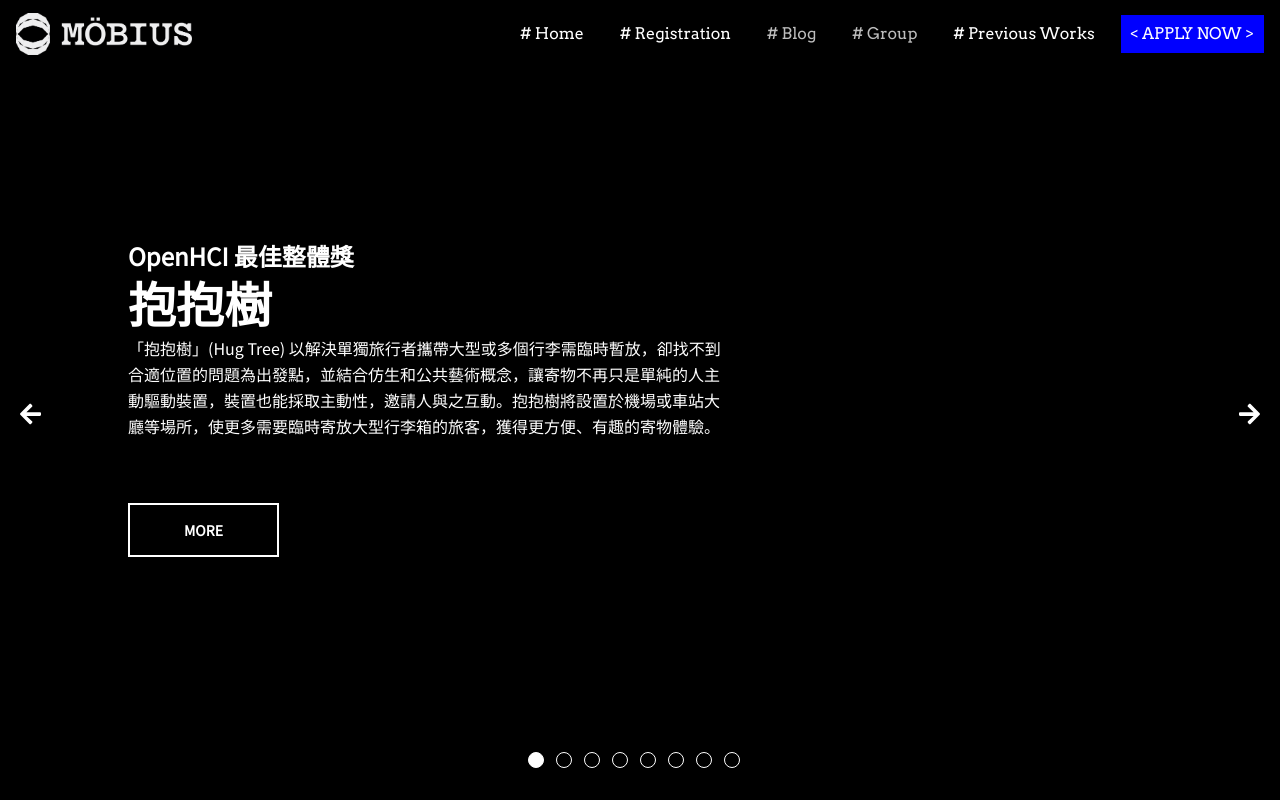
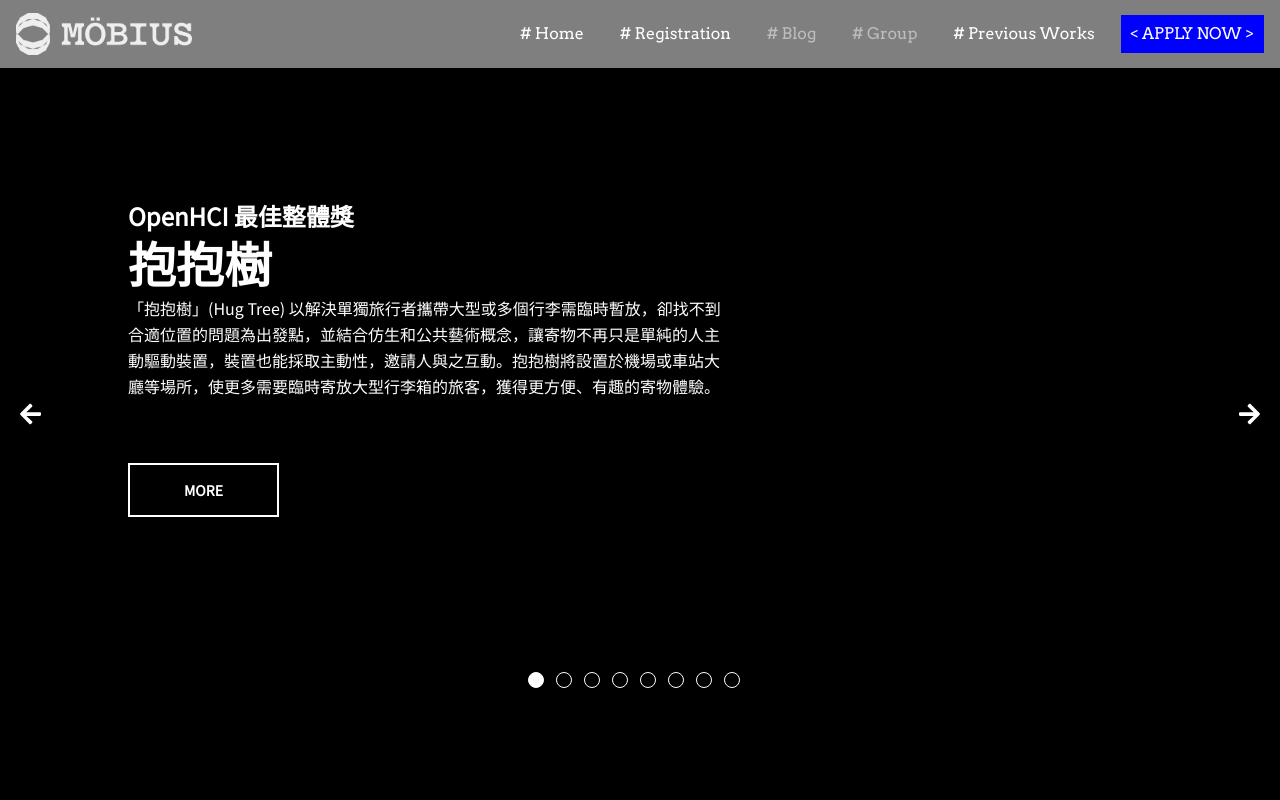
Before and after one commit to openchi-workshop/2021-official-site, a Vue app: page /#/pastwork in a window 1280 px wide. Built offline with nearby package versions, Linux system fonts and the light colour scheme.

Commit message:
fix: navbar background

```diff
--- a/src/assets/styles/custom.scss
+++ b/src/assets/styles/custom.scss
@@ -5,7 +5,7 @@
     }
 
     &-light-transparent {
-        background: none;
+        background-color: #7F7F7F;
     }
 }
 
--- a/src/components/layout/Header.vue
+++ b/src/components/layout/Header.vue
@@ -60,6 +60,7 @@ export default {
         { text: "Group", href: "/group", disabled: true },
         { text: "Previous Works", href: "/pastwork", disabled: false },
       ],
+      isClicked: false,
     };
   },
 };
--- a/src/views/PastWork/PastWorkContainer.vue
+++ b/src/views/PastWork/PastWorkContainer.vue
@@ -76,7 +76,7 @@ export default {
           time: { type: "f", value: 0 },
           pixels: {
             type: "v2",
-            value: new THREE.Vector2(window.innerWidth, window.innerHeight),
+            value: new THREE.Vector2(w, h),
           },
           accel: { type: "v2", value: new THREE.Vector2(0.5, 2) },
           progress: { type: "f", value: 0 },
@@ -143,8 +143,6 @@ export default {
         (Math.floor(this.position) - 1 + this.gallery.length) %
         this.gallery.length;
 
-      this.currentSlide = curslide;
-
       let nextslide =
         (((Math.floor(this.position) + 1) % this.gallery.length) -
           1 +
@@ -197,7 +195,14 @@ export default {
       const tween = gsap.to(this, {
         position: Math.round(this.position) + direction,
         duration: 1.2,
-        onStart: () => {},
+        onStart: () => {
+          this.currentSlide = this.currentSlide + direction;
+          if (this.currentSlide < 0) {
+            this.currentSlide = this.currentSlide + this.gallery.length;
+          }
+
+          this.currentSlide = this.currentSlide % this.gallery.length;
+        },
         onComplete: () => {
           this.isSmoothScrolling = false;
           this.speed = 0;
--- a/src/views/PastWork/index.vue
+++ b/src/views/PastWork/index.vue
@@ -59,7 +59,7 @@ export default {
 .pastwork {
   position: absolute;
   width: 100vw;
-  height: 100%;
+  height: 90%;
 
   &__content {
     position: absolute;
@@ -81,6 +81,7 @@ export default {
     @media screen and (max-width: 576px) {
       height: 100%;
       text-align: center;
+      top: 10%;
     }
 
     &--title {
@@ -101,6 +102,7 @@ export default {
 
       @media (max-width: 576px) {
         font-size: 32px;
+        line-height: 20px;
         margin-bottom: 12px;
       }
     }
--- a/src/views/PastWork/pastworks.json
+++ b/src/views/PastWork/pastworks.json
@@ -43,7 +43,7 @@
     },
     {
         "title": "最佳切題獎",
-        "subtitle": "Teart - A cup of Tea from your Heart",
+        "subtitle": "Teart",
         "content": "在居家醫療照護中，最令人感到挫折的不是疾病本身，而是對整個家庭帶來的巨大改變。我們時常將最傷人的話語，留給最愛的人，每一次不經意地脫口而出，都可能在彼此之間畫下傷痕，誤會漸漸變深，家庭的和諧也逐漸失去平衡。互相溝通並同步情緒，是居家醫療照護中十分鐘要的一環，有些話也許不好說出口，就讓Teart用一杯茶的時間，幫你傳遞一封訊息吧。",
         "link": "https://www.youtube.com/watch?v=oGRLB8ydwC8&list=PL5Zz58VdLY58zRWnN98LJtrG630L-YlqH&index=8"
     }
```
